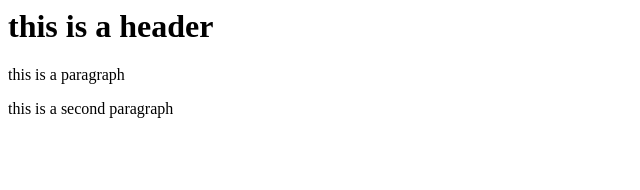
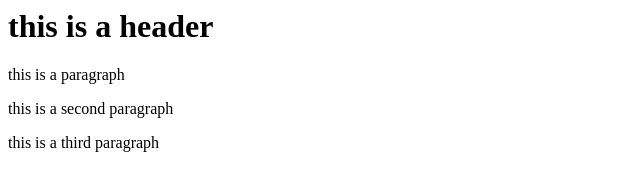
Before and after one commit to nafis00141/git-test, a website: page index.html in a window 1280 px wide. Shown: the whole page, without its empty margins (0-640 px from the left). Drawn offline with Linux system fonts and the light colour scheme.

Commit message:
forth commit with node

```diff
--- a/index.html
+++ b/index.html
@@ -6,6 +6,7 @@
 		<h1>this is a header</h1>
 		<p>this is a paragraph</p>
 		<p>this is a second paragraph</p>
+		<p>this is a third paragraph</p>
 	</body>
 
 </html>
```
Also changed, not shown: package.json (added, +28 -0 lines), 2 other files.
